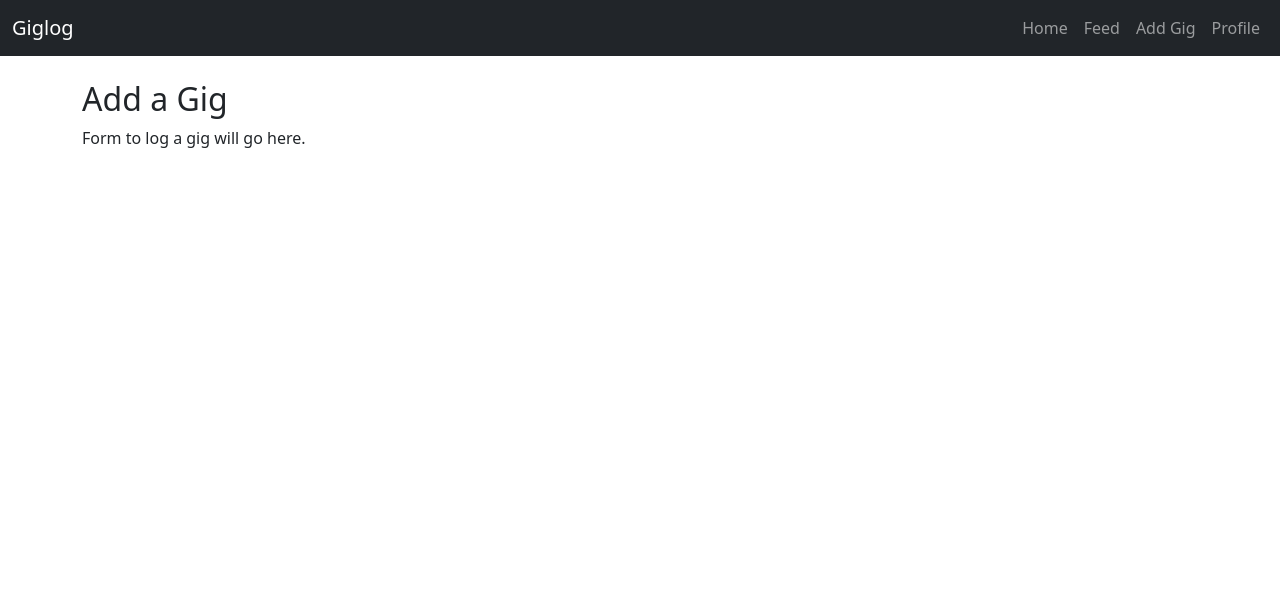
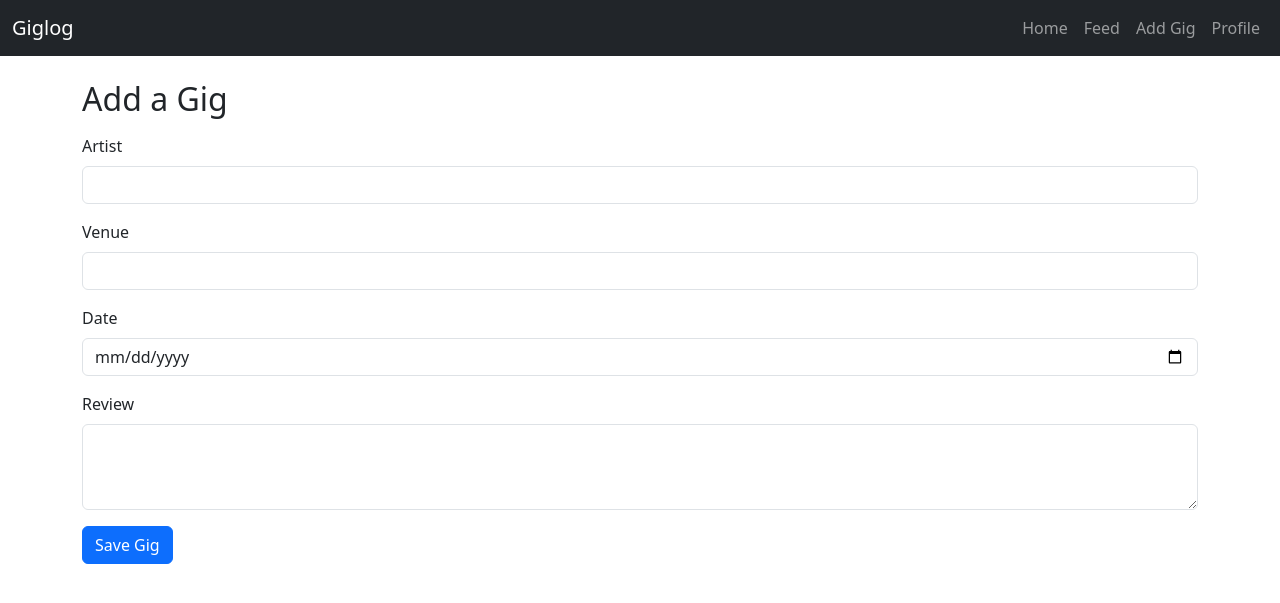
Before and after one commit to ASmokeyPie/giglog, a Flask app: page /add_gig in a window 1280 px wide. Shown: the top 603 px of the page. Run offline with Flask 3, Linux system fonts and the light colour scheme.

Commit message:
Phase 3: Addded

```diff
--- a/app.py
+++ b/app.py
@@ -1,6 +1,22 @@
-from flask import Flask, render_template
+from flask import Flask, render_template, request, redirect, flash, url_for
+import json
+from datetime import datetime
+import os
 
 app = Flask(__name__)
+app.secret_key = 'supersecret'
+
+DATA_FILE = "data/gigs.json"
+
+def load_gigs():
+    if not os.path.exists(DATA_FILE):
+        return []
+    with open(DATA_FILE, "r") as f:
+        return json.load(f)
+
+def save_gigs(gigs):
+    with open(DATA_FILE, "w") as f:
+        json.dump(gigs, f, indent=4)
 
 @app.route("/")
 def index():
@@ -8,10 +24,34 @@ def index():
 
 @app.route("/feed")
 def feed():
-    return render_template("feed.html")
+    gigs = load_gigs()
+    return render_template("feed.html", gigs=gigs)
 
-@app.route("/add_gig")
+@app.route("/add_gig", methods=["GET","POST"])
 def add_gig():
+    if request.method == "POST":
+        # Get form data
+        artist = request.form["artist"]
+        venue = request.form["venue"]
+        date = request.form["date"]
+        review = request.form["review"]
+
+        # Load gigs & append new one
+        gigs = load_gigs()
+        gigs.append({
+            "artist": artist,
+            "venue": venue,
+            "date": date,
+            "review": review
+        })
+
+        # Save updated list
+        save_gigs(gigs)
+
+        flash("Gig added successfully!", "success")
+        return redirect(url_for("feed"))
+
+    # GET request shows the form
     return render_template("add_gig.html")
 
 @app.route("/profile")
--- a/templates/add_gig.html
+++ b/templates/add_gig.html
@@ -4,5 +4,29 @@
 
 {% block content %}
 <h2>Add a Gig</h2>
-<p>Form to log a gig will go here.</p>
+
+<form action="{{ url_for('add_gig') }}" method="POST" class="mt-3">
+
+	<div class="mb-3">
+		<label class="form-label">Artist</label>
+		<input type="text" name="artist" class="form-control" required>
+	</div>
+
+	<div class="mb-3">
+		<label class="form-label">Venue</label>
+		<input type="text" name="venue" class="form-control" required>
+	</div>
+
+	<div class="mb-3">
+		<label class="form-label">Date</label>
+		<input type="date" name="date" class="form-control" required>
+	</div>
+
+	<div class="mb-3">
+		<label class="form-label">Review</label>
+		<textarea name="review" class="form-control" rows="3"></textarea>
+	</div>
+
+	<button type="submit" class="btn btn-primary">Save Gig</button>
+</form>
 {% endblock %}
```
Also changed, not shown: data/gigs.json (added, +26 -0 lines), templates/feed.html (+16 -1 lines).
